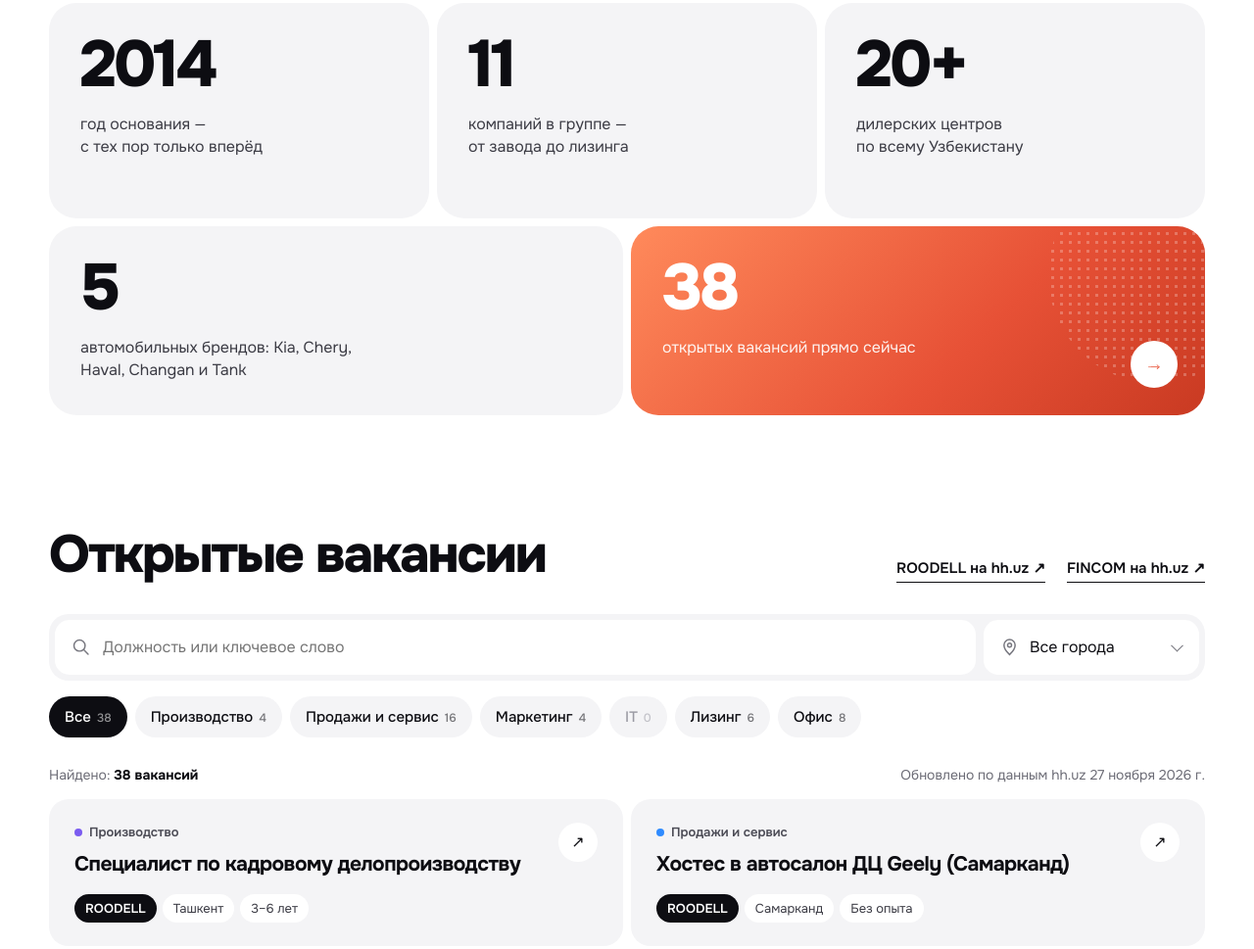
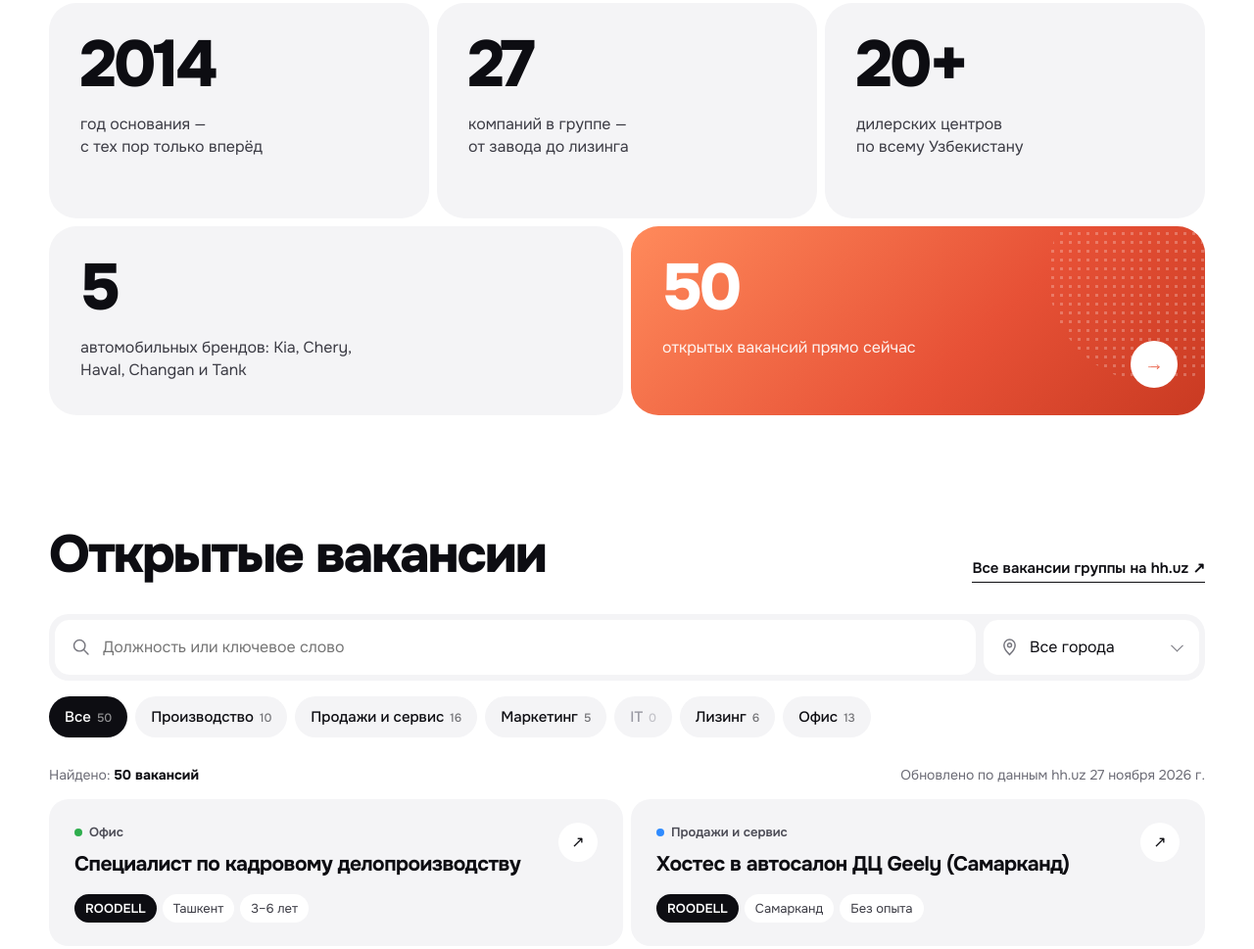
Before and after one commit to zhumaniezov/adm-global-careers, a plain HTML site: page index.html in a window 1280 px wide. Shown: the part 2046-3015 px from the top of the page at 98% size. Drawn offline with Linux system fonts and the light colour scheme.

Commit message:
List all 27 group companies; add ADM STAMPING and ADMC DASAN vacancies from hh.uz
Co-Authored-By: Claude Opus 5.5 <noreply@anthropic.com>
Claude-Session: https://claude.ai/code/session_01285RDZMPH7U6n6QXZpnapB

```diff
--- a/index.html
+++ b/index.html
@@ -10,7 +10,7 @@
 <link rel="preconnect" href="https://fonts.googleapis.com">
 <link rel="preconnect" href="https://fonts.gstatic.com" crossorigin>
 <link href="https://fonts.googleapis.com/css2?family=Onest:wght@400;500;600;700;800&display=swap" rel="stylesheet">
-<link rel="stylesheet" href="style.css?v=20261127b">
+<link rel="stylesheet" href="style.css?v=20261127c">
 </head>
 <body>
 <a class="skip" href="#vacancies">К вакансиям</a>
@@ -102,7 +102,7 @@
     <h2 id="stats-title">Мы активно растём</h2>
     <div class="stats">
       <div class="stat"><b>2014</b><span>год основания —<br>с тех пор только вперёд</span></div>
-      <div class="stat"><b>11</b><span>компаний в группе —<br>от завода до лизинга</span></div>
+      <div class="stat"><b>27</b><span>компаний в группе —<br>от завода до лизинга</span></div>
       <div class="stat"><b>20+</b><span>дилерских центров<br>по всему Узбекистану</span></div>
       <div class="stat stat-wide"><b>5</b><span>автомобильных брендов: Kia, Chery,<br>Haval, Changan и Tank</span></div>
       <a class="stat stat-wide stat-accent" href="#vacancies"><b data-total-jobs>—</b><span>открытых вакансий прямо сейчас</span><i aria-hidden="true">→</i></a>
@@ -113,7 +113,7 @@
   <section id="vacancies" class="section wrap" aria-labelledby="vac-title">
     <div class="section-head">
       <h2 id="vac-title">Открытые вакансии</h2>
-      <div class="hh-links"><a class="text-link" href="https://hh.uz/employer/3769561" target="_blank" rel="noopener">ROODELL на hh.uz <span aria-hidden="true">↗</span></a><a class="text-link" href="https://hh.uz/employer/4587957" target="_blank" rel="noopener">FINCOM на hh.uz <span aria-hidden="true">↗</span></a></div>
+      <a class="text-link" href="https://hh.uz/search/vacancy?employer_id=3769561&amp;employer_id=4587957&amp;employer_id=12456173&amp;employer_id=11043737" target="_blank" rel="noopener">Все вакансии группы на hh.uz <span aria-hidden="true">↗</span></a>
     </div>
 
     <div class="searchbar">
@@ -153,20 +153,36 @@
   <!-- COMPANIES -->
   <section id="companies" class="section wrap" aria-labelledby="comp-title">
     <h2 id="comp-title">Компании группы</h2>
-    <p class="lead">Одиннадцать компаний — от штамповки и&nbsp;кабелей до продаж, лизинга и&nbsp;проката автомобилей. Заводы и&nbsp;офисы в&nbsp;Джизаке, Ташкенте, Андижане и&nbsp;Нукусе.</p>
+    <p class="lead">27&nbsp;компаний — заводы и&nbsp;дилерские центры, лизинг и&nbsp;финансы, IT, логистика и&nbsp;не&nbsp;только.</p>
     <ul class="companies">
+      <li>ADM AGRO</li>
+      <li>ADM COMPONENT</li>
+      <li>ADM CABLE</li>
+      <li>ADM ELECTRICS</li>
+      <li>ADM FINANCE</li>
       <li>ADM JIZZAKH</li>
-      <li>ADM COMPONENT</li>
+      <li>ADM RETAIL</li>
       <li>ADM STAMPING</li>
+      <li>ADM TRANSLINE</li>
       <li>ADMC DASAN</li>
-      <li>ADM ELECTRICS</li>
-      <li>ADM CABLE</li>
-      <li>ROODELL</li>
-      <li>ROODELL SERVICE</li>
+      <li>AUTOMOTIVE GLASS MANUFACTURER</li>
+      <li>AUTOMOTIVE IT SERVICE</li>
       <li>CHANGAN AUTO DISTRIBUTION</li>
       <li>FINCOM</li>
       <li>FINCOM RENT</li>
-      <li class="comp-cta"><a href="#vacancies"><b><span data-total-jobs>—</span> открытых вакансий</b><small>в ROODELL и FINCOM — смотреть</small><i aria-hidden="true">→</i></a></li>
+      <li>GREAT WALL MOTORS DISTRIBUTION</li>
+      <li>NUKUS COMPONENT</li>
+      <li>O‘ZBEKISTON AVTOMOBIL BIZNESI</li>
+      <li>PROVENCE FLAGRANCE</li>
+      <li>ROODELL</li>
+      <li>ROODELL SERVICE</li>
+      <li>SALVADOR COFFEE</li>
+      <li>SEVENINVEST</li>
+      <li>SMARTMIND</li>
+      <li>SOFT LEASING</li>
+      <li>UNITED AUTO ALLIANCE</li>
+      <li>UNIVERSAL FINANCIAL SERVICES LEASING</li>
+      <li class="comp-cta"><a href="#vacancies"><b><span data-total-jobs>—</span> открытых вакансий</b><small>в компаниях группы — смотреть</small><i aria-hidden="true">→</i></a></li>
     </ul>
   </section>
 
@@ -196,7 +212,7 @@
       <a class="round-lg" href="https://t.me/admjobs_bot" target="_blank" rel="noopener" aria-label="Telegram-бот ADM Jobs">
         <svg viewBox="0 0 24 24" aria-hidden="true"><path d="M21.4 4.3 18.3 19c-.2 1-.8 1.3-1.7.8l-4.6-3.4-2.2 2.1c-.3.3-.5.5-1 .5l.3-4.7 8.6-7.8c.4-.3-.1-.5-.6-.2L6.5 13 2 11.6c-1-.3-1-1 .2-1.4L20 3.4c.8-.3 1.6.2 1.4.9Z"/></svg>
       </a>
-      <a class="round-lg hh" href="https://hh.uz/employer/3769561" target="_blank" rel="noopener" aria-label="Вакансии на hh.uz">hh</a>
+      <a class="round-lg hh" href="https://hh.uz/search/vacancy?employer_id=3769561&amp;employer_id=4587957&amp;employer_id=12456173&amp;employer_id=11043737" target="_blank" rel="noopener" aria-label="Вакансии на hh.uz">hh</a>
       <a class="round-lg" href="https://adm.uz/ru/" target="_blank" rel="noopener" aria-label="Сайт ADM GLOBAL">
         <svg viewBox="0 0 24 24" aria-hidden="true" class="stroke"><circle cx="12" cy="12" r="9"/><path d="M3 12h18M12 3c2.5 2.6 3.7 5.6 3.7 9s-1.2 6.4-3.7 9c-2.5-2.6-3.7-5.6-3.7-9S9.5 5.6 12 3Z"/></svg>
       </a>
@@ -212,8 +228,8 @@
   </div>
 </footer>
 
-<script src="jobs-data.js?v=20261127b" defer></script>
-<script src="jobs.js?v=20261127b" defer></script>
-<script src="site.js?v=20261127b" defer></script>
+<script src="jobs-data.js?v=20261127c" defer></script>
+<script src="jobs.js?v=20261127c" defer></script>
+<script src="site.js?v=20261127c" defer></script>
 </body>
 </html>
--- a/jobs-data.js
+++ b/jobs-data.js
@@ -6,7 +6,7 @@ window.ADM_VACANCIES = {
       "title": "Специалист по кадровому делопроизводству",
       "city": "Ташкент",
       "experience": "3–6 лет",
-      "category": "Производство",
+      "category": "Офис",
       "company": "ROODELL"
     },
     {
@@ -304,6 +304,102 @@ window.ADM_VACANCIES = {
       "experience": "1–3 года",
       "category": "Лизинг",
       "company": "FINCOM"
+    },
+    {
+      "id": "139710813",
+      "title": "Texnologiya va rivojlanish bo'limi menejeri",
+      "city": "Джизак",
+      "experience": "3–6 лет",
+      "category": "Производство",
+      "company": "ADM STAMPING"
+    },
+    {
+      "id": "139710890",
+      "title": "CAD muhandis",
+      "city": "Джизак",
+      "experience": "1–3 года",
+      "category": "Производство",
+      "company": "ADM STAMPING"
+    },
+    {
+      "id": "139710836",
+      "title": "Ishlab chiqarish muhandisi",
+      "city": "Джизак",
+      "experience": "1–3 года",
+      "category": "Производство",
+      "company": "ADM STAMPING"
+    },
+    {
+      "id": "139741966",
+      "title": "Инженер по охране труда и промышленной безопасности",
+      "city": "Джизак",
+      "experience": "1–3 года",
+      "category": "Производство",
+      "company": "ADM STAMPING"
+    },
+    {
+      "id": "138851712",
+      "title": "Ombor mudiri",
+      "city": "Джизак",
+      "experience": "1–3 года",
+      "category": "Производство",
+      "company": "ADM STAMPING"
+    },
+    {
+      "id": "138843157",
+      "title": "Coffee Lady (Kofe va ichimliklar tayyorlash xodimi)",
+      "city": "Джизак",
+      "experience": "Без опыта",
+      "category": "Офис",
+      "company": "ADM STAMPING"
+    },
+    {
+      "id": "138334292",
+      "title": "Маркетолог",
+      "city": "Джизак",
+      "experience": "1–3 года",
+      "category": "Маркетинг",
+      "company": "ADM STAMPING"
+    },
+    {
+      "id": "138530776",
+      "title": "Mexanik",
+      "city": "Джизак",
+      "experience": "1–3 года",
+      "category": "Производство",
+      "company": "ADM STAMPING"
+    },
+    {
+      "id": "138531131",
+      "title": "Elektrik",
+      "city": "Джизак",
+      "experience": "1–3 года",
+      "category": "Производство",
+      "company": "ADM STAMPING"
+    },
+    {
+      "id": "139866764",
+      "title": "HRD manager",
+      "city": "Джизак",
+      "experience": "Более 6 лет",
+      "category": "Офис",
+      "company": "ADMC DASAN"
+    },
+    {
+      "id": "139369786",
+      "title": "HR manager/ HRD",
+      "city": "Ташкент",
+      "experience": "3–6 лет",
+      "category": "Офис",
+      "company": "ADMC DASAN"
+    },
+    {
+      "id": "139370168",
+      "title": "Bosh buxgalter",
+      "city": "Ташкент",
+      "experience": "3–6 лет",
+      "category": "Офис",
+      "company": "ADMC DASAN"
     }
   ]
 };
--- a/jobs.js
+++ b/jobs.js
@@ -9,7 +9,7 @@
   const status = document.querySelector("#vacancy-status");
   const more = document.querySelector("#show-more");
   const source = window.ADM_VACANCIES;
-  const employerUrl = "https://hh.uz/employer/3769561";  // fallback link
+  const employerUrl = "https://hh.uz/search/vacancy?employer_id=3769561&employer_id=4587957&employer_id=12456173&employer_id=11043737";
   const pageSize = 8;
   const colors = {
     "Производство": "#7b5cf0", "Продажи и сервис": "#2f8bff",
--- a/site.js
+++ b/site.js
@@ -18,7 +18,7 @@
     { img: "assets/assembly-team.webp", alt: "Команда на сборочной линии",
       text: "Выпускаем, продаём и обслуживаем автомобили пяти мировых брендов — Kia, Chery, Haval, Changan и Tank" },
     { img: "assets/portrait.webp", alt: "Сотрудник ADM на производстве",
-      text: "Одиннадцать компаний группы — от штамповки и кабелей до продаж, лизинга и проката: есть где расти и куда двигаться" }
+      text: "27 компаний группы — от заводов и дилерских центров до лизинга и IT: есть где расти и куда двигаться" }
   ];
   const img = slider.querySelector("[data-slide-img]");
   const num = slider.querySelector("[data-slide-num]");
```
Also changed, not shown: 2 other files.
